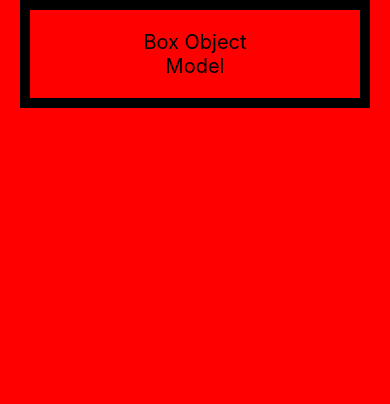
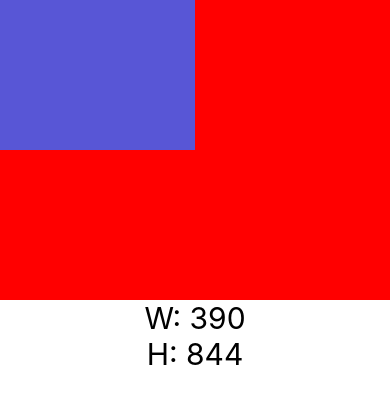
Before and after one commit to Majomon/02-ContadorReactNative, a React Native app: screen / in a window 390 px wide. Shown: the top 404 px of the page. Built offline with nearby package versions, Linux system fonts and the light colour scheme.

Commit message:
Dimensiones

```diff
--- a/App.tsx
+++ b/App.tsx
@@ -1,15 +1,17 @@
 import React from 'react';
-import {BoxObjectModelScreen} from './src/screens/BoxObjectModelScreen';
-import {SafeAreaView} from 'react-native';
 /* import {HolaMundoScreen} from './src/screens/HolaMundoScreen'; */
 /* import {ContadorScreen} from './src/screens/ContadorScreen'; */
+/* import {BoxObjectModelScreen} from './src/screens/BoxObjectModelScreen'; */
+import {SafeAreaView} from 'react-native';
+import {DimensionesScreen} from './src/screens/DimensionesScreen';
 
 const App = () => {
   return (
     <SafeAreaView style={{flex: 1}}>
       {/*   <HolaMundoScreen /> */}
       {/*     <ContadorScreen /> */}
-      <BoxObjectModelScreen />
+      {/*   <BoxObjectModelScreen /> */}
+      <DimensionesScreen />
     </SafeAreaView>
   );
 };
--- /dev/null
+++ b/src/screens/DimensionesScreen.tsx
@@ -0,0 +1,37 @@
+import React from 'react';
+import {Dimensions, StyleSheet, Text, View} from 'react-native';
+
+const {width, height} = Dimensions.get('window');
+
+export const DimensionesScreen = () => {
+  return (
+    <View>
+      <View style={styles.container}>
+        <View style={styles.cajaMorada} />
+        <View style={styles.cajaNaranja} />
+      </View>
+      <Text style={styles.title}>W: {width}</Text>
+      <Text style={styles.title}>H: {height}</Text>
+    </View>
+  );
+};
+
+const styles = StyleSheet.create({
+  container: {
+    width: '100%',
+    height: 300,
+    backgroundColor: 'red',
+  },
+  cajaMorada: {
+    backgroundColor: '#5856D6',
+    width: '50%',
+    height: '50%',
+  },
+  cajaNaranja: {
+    backgroundColor: '#F0A23B',
+  },
+  title: {
+    fontSize: 30,
+    textAlign: 'center',
+  },
+});
```
